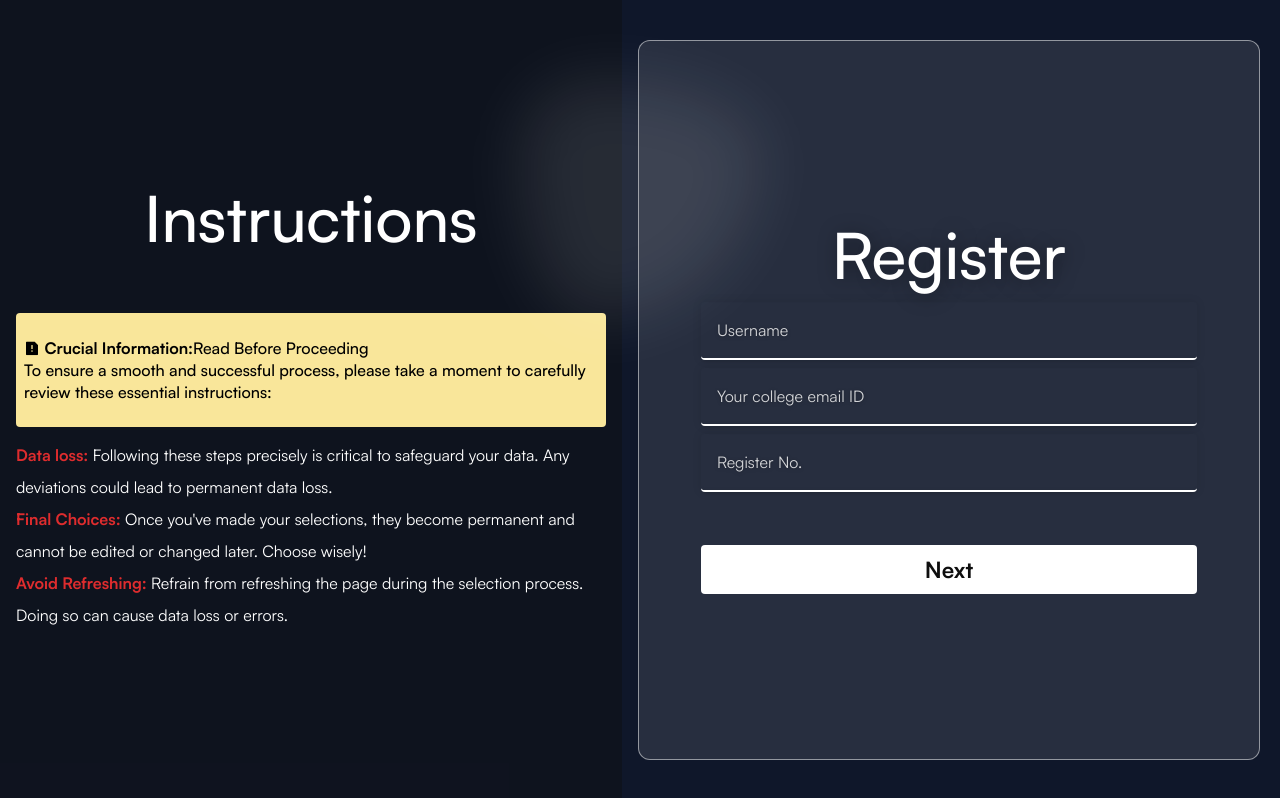
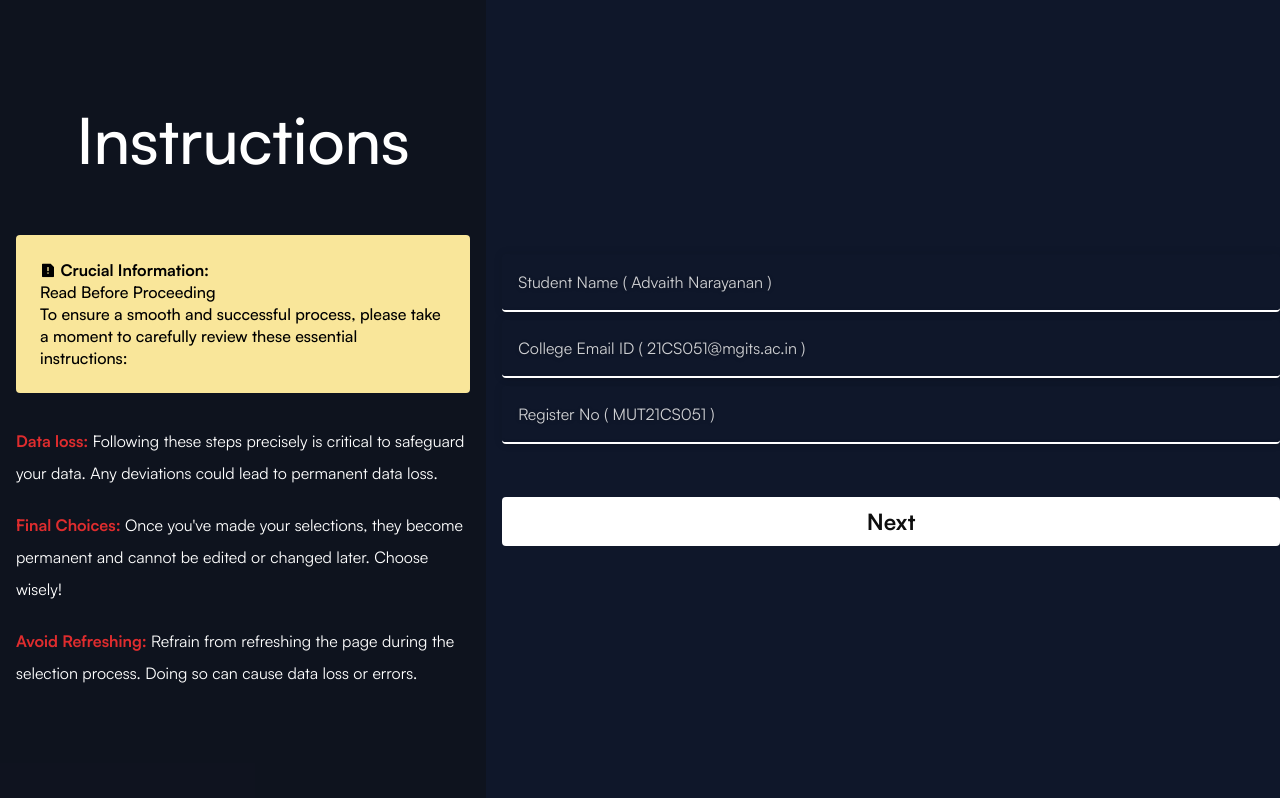
Before and after one commit to Cloud-Tech-Team/open-elective, a React (Vite) app: page / in a window 1280 px wide. Built offline with nearby package versions, Linux system fonts and the light colour scheme.

Commit message:
Final draft v1

```diff
--- a/package.json
+++ b/package.json
@@ -5,6 +5,7 @@
   "type": "module",
   "scripts": {
     "dev": "vite --host",
+    "tunnel" : "tunnel 5173 -- vite --host",
     "build": "tsc && vite build",
     "lint": "eslint . --ext ts,tsx --report-unused-disable-directives --max-warnings 0",
     "preview": "vite preview"
--- a/src/index.css
+++ b/src/index.css
@@ -125,6 +125,11 @@ img {
   filter: drop-shadow(0 0 0.1rem rgba(0, 0, 0, .3));
 }
 
+select, option {
+  font: -moz-pull-down-menu;
+  font-family: inherit;
+}
+
 .important {
   font-weight: 700;
   color: rgba(255, 48, 48, 0.865);
--- a/src/pages/Home/Home.tsx
+++ b/src/pages/Home/Home.tsx
@@ -1,58 +1,71 @@
 import { useState, useEffect } from "react";
-// import { useNavigate } from "react-router-dom";
+import { Course } from "@/types/Course";
+import { User } from "@/types/User";
+import { useNavigate } from "react-router-dom";
 
-interface Course {
-  courseId: string;
-  courseName: string;
-  seatsAvailable: number;
-  description?: string;
+
+const Home = () => {
+  const navigate = useNavigate();
+  let departmentName: string = "";
+  let department: string = "";
+  const coursemap = new Map([
+    ["cs", "Computer Science"],
+    ["me", "Mechanical"],
+    ["ec", "Electronics Communication"],
+    ["ee", "Electrical Electronics"],
+    ["ai", "Artificial Intelligence & Computer Science"],
+    ["ad", "Artificial Intelligence & Data Science"],
+  ]);
+
+
+
+  // fetch in for from localstorage
+  const userinfo: User | null = JSON.parse(localStorage.getItem("userInfo")!);
+  console.log(userinfo);
+  if (userinfo) {
+    department = userinfo.department.toLowerCase();
+    departmentName = coursemap.get(department) ?? "";
   }
 
-const Home = () => {
-  // const navigate = useNavigate();
   const [courses, setCourses] = useState<Course[]>([
     { courseId: "", courseName: "", seatsAvailable: 0 },
   ]);
+  const [courseId, setcourseID] = useState("");
   const [selectedCourse, setSelectedCourse] = useState("");
   const [seatsAvailable, setSeatsAvailable] = useState(0);
+  const [isLoading, setIsLoading] = useState(false);
 
-  // const department = localStorage.getItem("department");
-  const department = "cs";
-  const fetchCourses = async () => {
+  useEffect(() => {
+    if(!userinfo){
+      navigate("/")
+    }
+    const fetchData = async () => {
       try {
-      const response = await fetch(`http://127.0.0.1:3000/courses/allcourses`, {
+        const response = await fetch(
+          `${import.meta.env.VITE_URL}/courses/allcourses`,
+          {
             method: "POST",
             headers: {
               "Content-Type": "application/json",
             },
             body: JSON.stringify({ department }),
-      });
+          }
+        );
 
         const data = await response.json();
 
         if (data.length === 0) {
           alert("No courses available for this department");
         } else {
-        setCourses(data); // Directly set the courses with the fetched data
-        console.log(data);
+          setCourses(data);
         }
       } catch (error) {
         console.error("Error fetching courses:", error);
       }
     };
 
-  useEffect(() => {
-    fetchCourses();
+    fetchData();
   }, []);
-
-  // const Registered = () => {
-  //   navigate("/registered");
-  // };
-
-  const [isLoading, setIsLoading] = useState(false);
-  const toggleLoading = () => {
-    setIsLoading(!isLoading);
-  };
 
   const handleCourseChange = (event: React.ChangeEvent<HTMLSelectElement>) => {
     const selectedCourse = courses.find(
@@ -62,6 +75,37 @@ const Home = () => {
     if (selectedCourse) {
       setSelectedCourse(selectedCourse.courseName);
       setSeatsAvailable(selectedCourse.seatsAvailable);
+      setcourseID(selectedCourse.courseId);
+    }
+  };
+
+  const toggleLoading = () => {
+    if (selectedCourse === "") {
+      alert("Please select a course");
+    } else {
+      setIsLoading(!isLoading);
+      fetch(`${import.meta.env.VITE_URL}/courses/select`, {
+        method: "POST",
+        headers: {
+          "Content-Type": "application/json",
+        },
+        body: JSON.stringify({
+          email: userinfo?.email,
+          courseId: courseId,
+        }),
+      }).then((response) => {
+        if (response.status==412) {
+          setIsLoading(!isLoading);
+          alert("All seats are filled for this course. Please select another course.");
+        }else if(!response.ok){
+          setIsLoading(!isLoading);
+          alert("Server error. Please try again later.");
+        }else{
+          localStorage.removeItem("userInfo")
+          navigate("/registered");
+        }
+
+      });
     }
   };
 
@@ -70,15 +114,15 @@ const Home = () => {
       <div className=" absolute blobs top-[10%]  w-[10rem] h-[10rem] bg-white/50  blur-[7rem] "></div>
 
       <div className="w-[90%] md:w-[49%] md:h-[60%] h-fit bg-white/10 backdrop:blur-lg rounded-xl  px-5 py-5 md:mb-4 border-b-2 border-t-2 border-gray-500    ">
-        <h2 className="text-[2.2rem] font-bold">Welcome username</h2>
-
-        <h3 className=" font-medium py-2">Selected course :</h3>
+        <h2 className="text-[2.2rem] font-bold">Welcome {userinfo?.name}</h2>
+        <h3 className=" font-medium py-2">Department: </h3>
         <div className="border-2 border-white/50 my-4 rounded-full py-2 flex items-center justify-center ">
-          <h3 className="text-[1.2rem] ">Mechanical engineeing</h3>
+          <h3 className="text-[1.2rem] ">{departmentName}</h3>
         </div>
       </div>
       <div className="w-[90%] h-max md:w-[48%] md:h-[90%] md:absolute right-5 md:  bg-white/10 rounded-xl px-5 py-6 border-b-2 border-t-2 border-gray-500 ">
         <h2 className="text-[2rem] font-bold ">Select course:</h2>
+
         <select
           value={selectedCourse}
           onChange={handleCourseChange}
--- a/src/pages/login/form.tsx
+++ b/src/pages/login/form.tsx
@@ -1,33 +1,91 @@
-import { useState } from 'react';
-import { useNavigate } from 'react-router-dom';
+import { useState } from "react";
+import { useNavigate } from "react-router-dom";
+import { User } from "@/types/User";
 
-const Forms = () => {
+function Form() {
+  const navigate = useNavigate();
+  const [user, setUser] = useState<User>({
+    name: "",
+    email: "",
+    registerId: "",
+    department: "",
+    optedCourses: null,
+  });
 
-  const [, setUsername] = useState('');
-
-  const navigate = useNavigate();
-
-  const goToHome = () => {
-    navigate('/home')
-  }
+  const handleInputChange = (e: React.ChangeEvent<HTMLInputElement>) => {
+    const { name, value } = e.target;
+    setUser((prevUser) => ({
+      ...prevUser,
+      [name]: value,
+    }));
+  };
 
   return (
-    <>
-      <div className='drop-shadow-1 border-white/50 border-[1px] relative md:w-[50%] w-[90%] py-5 my-[1em] justify-center h-[60vh] flex flex-col items-center  md:h-[90vh] md:mr-5   rounded-xl bg-white/10 backdrop:blur-large z-10'>
-        <div><h1 className='text-shadow text-[4rem] font-medium text-left  '>Register</h1></div>
-        <form className='flex flex-col gap-2 w-[80%]  '>
-          <input type='text' placeholder='Username' className='cubic-1 drop-shadow input  p-2 bg-transparent border-b-2 border-white text-white hover:placeholder:text-dark-offset rounded placeholder:text-white/80  ' />
-          <input type='email' placeholder='Your college email ID' className='cubic-1 drop-shadow input  p-2 bg-transparent border-b-2 border-white text-white hover:placeholder:text-dark-offset rounded placeholder:text-white/80  ' />
-          <input type='text' placeholder='Register No.' className='cubic-1 drop-shadow input  p-2 bg-transparent border-b-2 border-white text-white hover:placeholder:text-dark-offset rounded placeholder:text-white/80  ' />
-          <button onClick={goToHome} className='p-2 font-bold   text-[1.4rem] bg-white rounded text-dark-offset mt-[2em] '>Next</button>
-        </form>
-
-        <div className="blobs"></div>
-
-      </div>
-      <div className="blobs  w-[15rem] h-[15rem] blur-[2rem] bg-white/10 absolute top-[55%] md:top-[10%] md:left-[45 %] z-[0] "></div>
-    </>
-  )
+    <form
+      className="flex flex-col gap-2 w-[80%]"
+      onSubmit={(e) => {
+        e.preventDefault();
+        const emailRegex = /^\d\d\w\w\d\d\d@mgits\.ac\.in$/;
+        if (!emailRegex.test(user.email)) {
+          alert("Please enter a valid college email id");
+          return;
+        }
+        user.department = user.email?.slice(2, 4).toUpperCase() ?? "";
+        fetch(`${import.meta.env.VITE_URL}/register`, {
+          method: "POST",
+          headers: {
+            "Content-Type": "application/json",
+          },
+          body: JSON.stringify({
+            name: user.name,
+            email: user.email,
+            registerId: user.registerId,
+            department: user.department,
+            optedCourses: null,
+          }),
+        }).then((response) => {
+          if (response.status === 412){
+            alert("User already registered");
+            return;
+          }
+          localStorage.setItem("userInfo", JSON.stringify(user));
+          setUser({ name: "", email: "", registerId: "",department:"", optedCourses: null});
+          navigate("/home");
+        })
+      }}
+    >
+      <input
+        type="text"
+        name="name" // Add name attribute
+        required
+        placeholder="Student Name ( Advaith Narayanan )"
+        value={user.name}
+        onChange={handleInputChange} // Bind onChange
+        className="cubic-1 drop-shadow input p-2 bg-transparent border-b-2 border-white text-white hover:placeholder:text-dark-offset rounded placeholder:text-white/80"
+      />
+      <input
+        type="email"
+        name="email" // Add name attribute
+        required
+        placeholder="College Email ID ( 21CS051@mgits.ac.in )"
+        value={user.email}
+        onChange={handleInputChange} // Bind onChange
+        className="cubic-1 drop-shadow input p-2 bg-transparent border-b-2 border-white text-white hover:placeholder:text-dark-offset rounded placeholder:text-white/80"
+      />
+      <input
+        type="text"
+        name="registerId" // Add name attribute
+        required
+        placeholder="Register No ( MUT21CS051 )"
+        value={user.registerId}
+        onChange={handleInputChange} // Bind onChange
+        className="cubic-1 drop-shadow input p-2 bg-transparent border-b-2 border-white text-white hover:placeholder:text-dark-offset rounded placeholder:text-white/80"
+      />
+      <button className="p-2 font-bold text-[1.4rem] bg-white rounded text-dark-offset mt-[2em]">
+        Next
+      </button>
+    </form>
+  );
 }
 
-export default Forms
+export default Form;
--- a/src/pages/login/instructions.tsx
+++ b/src/pages/login/instructions.tsx
@@ -4,11 +4,12 @@ const Instructions = () => {
             <h1 className='text-[4rem] font-medium'>Instructions</h1>
 
             <div className=' relative px-4 md:px-[1em] md:leading-loose'>
-                <div className='bg-[#f9e69a] text-black leading-snug rounded font-medium px-[.5em] py-[1.5em] mt-[3em] mb-3 '>
-                    <h3> <i className="ri-file-warning-fill"></i> <b>Crucial Information:</b>Read Before Proceeding</h3>
+                <div className='bg-[#f9e69a] text-black leading-snug rounded font-medium px-[1.5em] py-[1.5em] mt-[3em] mb-3 '>
+                    <h3> <i className="ri-file-warning-fill"></i> <b>Crucial Information:</b></h3>
+                    <p>Read Before Proceeding</p>
                     <p>To ensure a smooth and successful process, please take a moment to carefully review these essential instructions:</p>
                 </div>
-                <ul className=''>
+                <ul className='flex flex-col justify-between gap-5 py-5'>
                     <li><b className='important'>Data loss: </b> Following these steps precisely is critical to safeguard your data. Any deviations could lead to permanent data loss.</li>
                     <li><b className='important'>Final Choices: </b>Once you've made your selections, they become permanent and cannot be edited or changed later. Choose wisely!</li>
                     <li> <b className='important'>Avoid Refreshing: </b> Refrain from refreshing the page during the selection process. Doing so can cause data loss or errors.</li>
--- a/src/pages/login/login.tsx
+++ b/src/pages/login/login.tsx
@@ -1,6 +1,6 @@
 import "remixicon/fonts/remixicon.css";
-import Instructions from "./instructions";
-import Forms from "./form";
+import Instructions from "./Instructions";
+import Forms from "./Form";
 
 const Login = () => {
   return (
--- /dev/null
+++ b/src/types/Course.tsx
@@ -0,0 +1,6 @@
+export interface Course {
+    courseId: string;
+    courseName: string;
+    seatsAvailable: number;
+    description?: string;
+  }
--- /dev/null
+++ b/src/types/User.tsx
@@ -0,0 +1,7 @@
+export interface User {
+  name: string;
+  email: string;
+  registerId: string;
+  department: string;
+  optedCourses: null | string;
+}
```
Also changed, not shown: 1 other file (tests, documents, lock files or other folders). Lines whose indentation alone changed are shown as unchanged.
